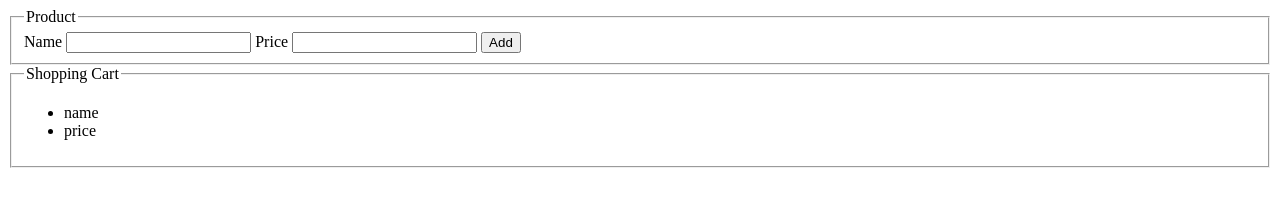
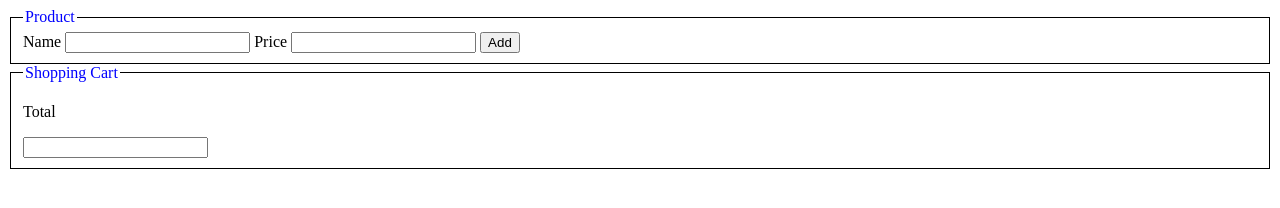
Before and after one commit to doug-caruso/shopping-cart, a plain HTML site: page index.html in a window 1280 px wide. Drawn offline with Linux system fonts and the light colour scheme.

Commit message:
css added

```diff
--- /dev/null
+++ b/css/style.css
@@ -0,0 +1,7 @@
+legend{
+    color: blue;
+}
+
+fieldset{
+    border: 1px solid black;
+}
--- a/index.html
+++ b/index.html
@@ -3,6 +3,7 @@
 <head>
     <meta charset="UTF-8">
     <title>Carrinho de Compras</title>
+    <link rel="stylesheet" href="css/style.css">
 </head>
 <body>
     <form id="form-product" action="">
@@ -25,6 +26,8 @@
     <fieldset>
         <legend>Shopping Cart</legend>
         <ul id="list-product"></ul>
+
+        <p>Total</p> <input type="text" id="total">
     </fieldset>
 
     <script src="js/ProductService.js"></script>
--- a/js/ProductService.js
+++ b/js/ProductService.js
@@ -1,7 +1,7 @@
 
 var ProductService = {
 
-    products:  ['name', 'price'],
+    products:  [,],
 
     getList: function () {
         ProductService.loadProducts();
```
